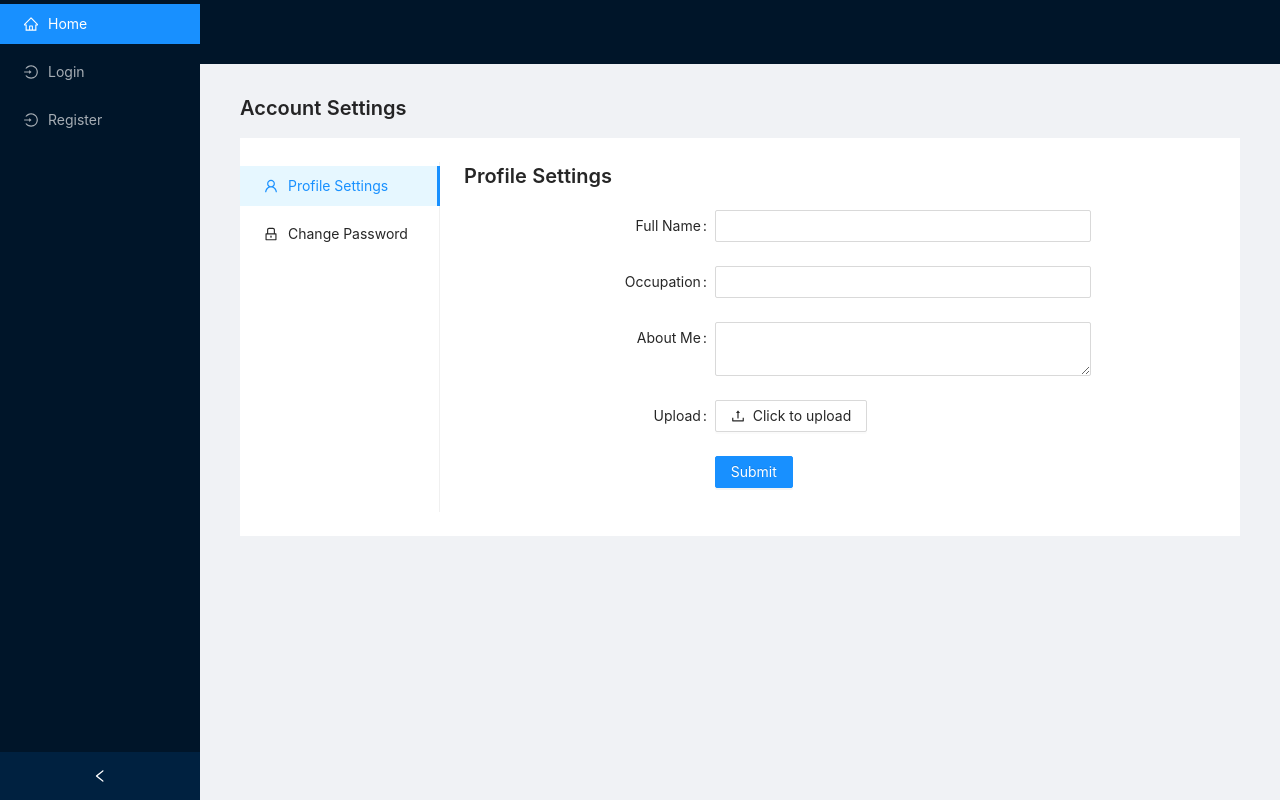
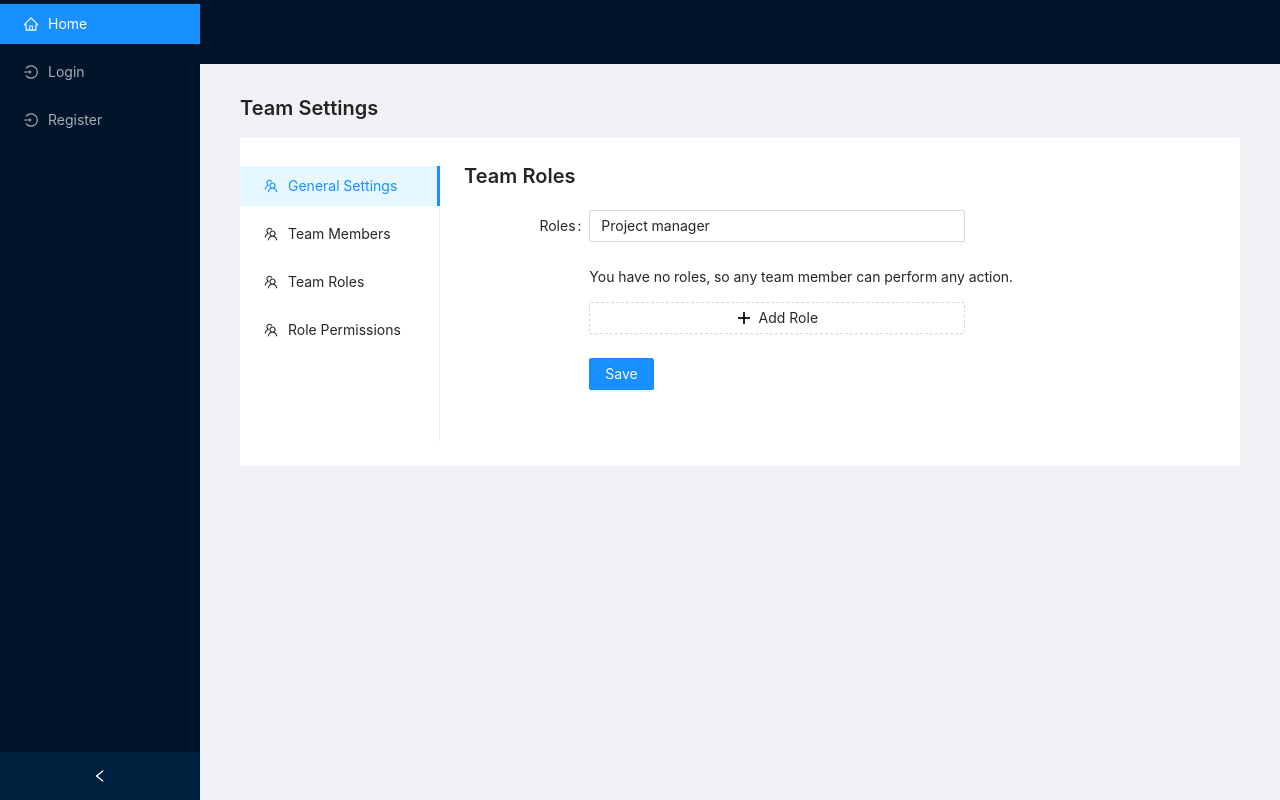
Before and after one commit to kcoulsy/teamup, a React (Create React App) app: page / in a window 1280 px wide. Built offline with nearby package versions, Linux system fonts and the light colour scheme.

Commit message:
feat: added team settings panel with roles

```diff
--- /dev/null
+++ b/src/components/TeamSettings/TeamSettings.tsx
@@ -0,0 +1,42 @@
+import React from 'react';
+import SettingsPanel, {
+    SettingsPanelView,
+} from './../SettingsPanel/SettingsPanel';
+import GeneralSettings from './views/GeneralSettings';
+import TeamMembers from './views/TeamMembers';
+import TeamRoles from './views/TeamRoles';
+import RolePermissions from './views/RolePermissions';
+import { TeamOutlined } from '@ant-design/icons';
+
+const views: SettingsPanelView[] = [
+    {
+        key: 'general-settings',
+        label: 'General Settings',
+        icon: <TeamOutlined />,
+        viewComponent: <TeamRoles />,
+    },
+    {
+        key: 'team-members',
+        label: 'Team Members',
+        icon: <TeamOutlined />,
+        viewComponent: <TeamMembers />,
+    },
+    {
+        key: 'team-roles',
+        label: 'Team Roles',
+        icon: <TeamOutlined />,
+        viewComponent: <TeamRoles />,
+    },
+    {
+        key: 'role-permissions',
+        label: 'Role Permissions',
+        icon: <TeamOutlined />,
+        viewComponent: <RolePermissions />,
+    },
+];
+
+const UserSettings: React.FunctionComponent = () => {
+    return <SettingsPanel views={views} />;
+};
+
+export default UserSettings;
--- /dev/null
+++ b/src/components/TeamSettings/views/GeneralSettings.tsx
@@ -0,0 +1,7 @@
+import React from 'react';
+
+const GeneralSettings: React.FunctionComponent = (props) => {
+    return <p>GeneralSettings</p>;
+};
+
+export default GeneralSettings;
--- /dev/null
+++ b/src/components/TeamSettings/views/RolePermissions.tsx
@@ -0,0 +1,7 @@
+import React from 'react';
+
+const RolePermissions: React.FunctionComponent = (props) => {
+    return <p>RolePermissions</p>;
+};
+
+export default RolePermissions;
--- /dev/null
+++ b/src/components/TeamSettings/views/TeamMembers.tsx
@@ -0,0 +1,7 @@
+import React from 'react';
+
+const TeamMembers: React.FunctionComponent = (props) => {
+    return <p>Team Members</p>;
+};
+
+export default TeamMembers;
--- /dev/null
+++ b/src/components/TeamSettings/views/TeamRoles.tsx
@@ -0,0 +1,124 @@
+import React from 'react';
+import { Form, Input, Button, Typography } from 'antd';
+import { MinusCircleOutlined, PlusOutlined } from '@ant-design/icons';
+
+const { Title } = Typography;
+
+const formItemLayout = {
+    labelCol: {
+        xs: { span: 24 },
+        sm: { span: 4 },
+    },
+    wrapperCol: {
+        xs: { span: 24 },
+        sm: { span: 20 },
+    },
+};
+const formItemLayoutWithOutLabel = {
+    wrapperCol: {
+        xs: { span: 24, offset: 0 },
+        sm: { span: 20, offset: 4 },
+    },
+};
+
+const TeamRoles: React.FunctionComponent = (props) => {
+    return (
+        <div>
+            <Title level={4} style={{ marginBottom: '20px' }}>
+                Team Roles
+            </Title>
+            <Form name="dynamic_form_item" {...formItemLayoutWithOutLabel}>
+                <Form.List name="names">
+                    {(fields, { add, remove }) => {
+                        return (
+                            <div>
+                                <Form.Item {...formItemLayout} label={'Roles'}>
+                                    <Form.Item
+                                        {...formItemLayoutWithOutLabel}
+                                        validateTrigger={['onChange', 'onBlur']}
+                                        label="Roles"
+                                        rules={[
+                                            {
+                                                required: true,
+                                                whitespace: true,
+                                                message:
+                                                    'You cannot remove the base role.',
+                                            },
+                                        ]}
+                                        noStyle>
+                                        <Input
+                                            placeholder="Role Name"
+                                            style={{ width: '60%' }}
+                                            value="Project manager"
+                                        />
+                                    </Form.Item>
+                                </Form.Item>
+                                {fields.map((field, index) => (
+                                    <Form.Item
+                                        {...formItemLayoutWithOutLabel}
+                                        label={''}
+                                        required={false}
+                                        key={field.key}>
+                                        <Form.Item
+                                            {...field}
+                                            validateTrigger={[
+                                                'onChange',
+                                                'onBlur',
+                                            ]}
+                                            rules={[
+                                                {
+                                                    required: true,
+                                                    whitespace: true,
+                                                    message:
+                                                        "Please input a role's name or delete this field.",
+                                                },
+                                            ]}
+                                            noStyle>
+                                            <Input
+                                                placeholder="Role Name"
+                                                style={{ width: '60%' }}
+                                            />
+                                        </Form.Item>
+                                        {fields.length > 1 ? (
+                                            <MinusCircleOutlined
+                                                className="dynamic-delete-button"
+                                                style={{ margin: '0 8px' }}
+                                                onClick={() => {
+                                                    remove(field.name);
+                                                }}
+                                            />
+                                        ) : null}
+                                    </Form.Item>
+                                ))}
+                                <Form.Item>
+                                    {!fields.length ? (
+                                        <p>
+                                            You have no roles, so any team
+                                            member can perform any action.
+                                        </p>
+                                    ) : null}
+                                    <Button
+                                        type="dashed"
+                                        onClick={() => {
+                                            add();
+                                        }}
+                                        style={{ width: '60%' }}>
+                                        <PlusOutlined /> Add Role
+                                    </Button>
+                                </Form.Item>
+                            </div>
+                        );
+                    }}
+                </Form.List>
+
+                <Form.Item>
+                    <Button type="primary" htmlType="submit">
+                        Save
+                    </Button>
+                </Form.Item>
+            </Form>
+        </div>
+    );
+};
+
+export default TeamRoles;
--- a/src/components/UserSettings/UserSettings.tsx
+++ b/src/components/UserSettings/UserSettings.tsx
@@ -25,4 +25,5 @@ const views: SettingsPanelView[] = [
 const UserSettings: React.FunctionComponent = () => {
     return <SettingsPanel views={views} />;
 };
+
 export default UserSettings;
--- a/src/pages/AccountSettings.tsx
+++ b/src/pages/AccountSettings.tsx
@@ -1,8 +1,16 @@
 import React from 'react';
+import { PageHeader } from 'antd';
+import UserSettings from '../components/UserSettings/UserSettings';
 
 const AccountSettings: React.FunctionComponent = () => {
     return (
         <div>
+            <PageHeader
+                className="site-page-header"
+                title="Account Settings"
+                style={{margin: 0, padding: 0, paddingBottom: '10px'}}
+            />
+            <UserSettings />
         </div>
     );
 };
--- a/src/pages/Home.tsx
+++ b/src/pages/Home.tsx
@@ -1,16 +1,16 @@
 import React from 'react';
 import { PageHeader } from 'antd';
-import UserSettings from '../components/UserSettings/UserSettings';
+import TeamSettings from '../components/TeamSettings/TeamSettings';
 
 const Home: React.FunctionComponent = () => {
     return (
         <div>
             <PageHeader
                 className="site-page-header"
-                title="Account Settings"
+                title="Team Settings"
                 style={{margin: 0, padding: 0, paddingBottom: '10px'}}
             />
-            <UserSettings />
+            <TeamSettings />
         </div>
     );
 };
```
